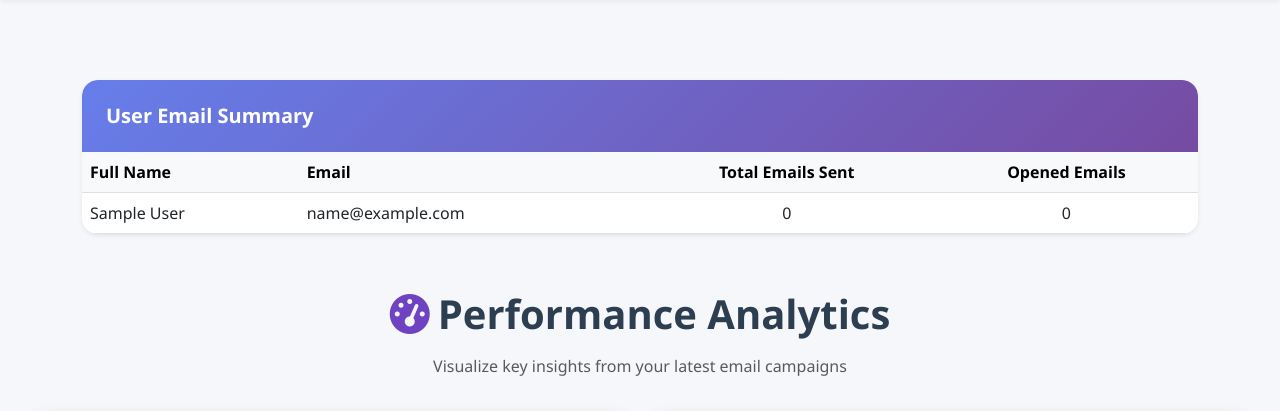
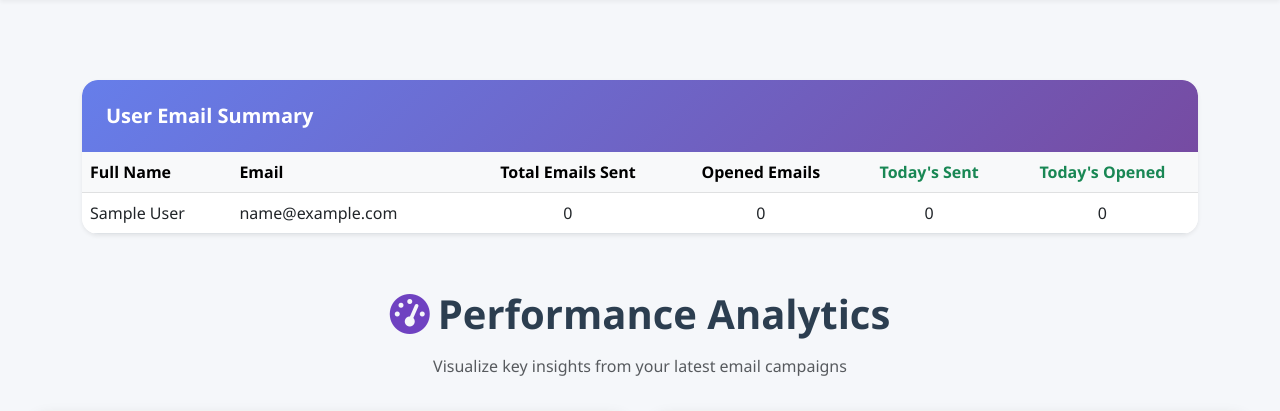
Before and after one commit to nikita10kj/sales-with-AI, a Django app: page /users/ in a window 1280 px wide. Shown: the part 88-499 px from the top of the page. Run offline with Django 5.2, Linux system fonts and the light colour scheme; the visitor is signed in with stand-in values (Sample User, id 1); data comes from the database, SQL or seed files in the repository; data that the repository does not hold is empty; parts of the project's set-up code (start-up, migrations or seed data) failed here and were passed over.

Commit message:
day wise sent mail

```diff
--- a/users/templates/users/dashboard.html
+++ b/users/templates/users/dashboard.html
@@ -61,6 +61,8 @@
             <th>Email</th>
             <th class="text-center">Total Emails Sent</th>
             <th class="text-center">Opened Emails</th>
+            <th class="text-center text-success">Today's Sent</th>
+            <th class="text-center text-success">Today's Opened</th>
           </tr>
         </thead>
         <tbody>
@@ -70,6 +72,8 @@
             <td>{{ u.email }}</td>
             <td class="text-center">{{ u.total_sent }}</td>
             <td class="text-center">{{ u.opened_count }}</td>
+            <td class="text-center">{{ u.today_sent }}</td>
+            <td class="text-center">{{ u.today_opened }}</td>
           </tr>
           {% endfor %}
         </tbody>
--- a/users/views.py
+++ b/users/views.py
@@ -77,10 +77,22 @@ class HomeView(LoginRequiredMixin, TemplateView):
             campaign_types = TargetAudience.objects.all().exclude(framework__isnull=True).exclude(
                 framework__exact='')
             recent_activities = ActivityLog.objects.all().order_by('-timestamp')[:5]
+
+            today = now().date()
+
             all_users = CustomUser.objects.annotate(
                 total_sent=Count('sent_email'),
-                opened_count=Count('sent_email', filter=Q(sent_email__opened=True))
+                opened_count=Count('sent_email', filter=Q(sent_email__opened=True)),
+                today_sent=Count(
+                    'sent_email',
+                    filter=Q(sent_email__created__date=today)
+                ),
+                today_opened=Count(
+                    'sent_email',
+                    filter=Q(sent_email__created__date=today, sent_email__opened=True)
+                ),
             )
+
 
         else:
             sent_emails = SentEmail.objects.filter(user=user)
@@ -166,7 +178,7 @@ class HomeView(LoginRequiredMixin, TemplateView):
             'top_campaigns': top_campaigns_data,
             'recent_activities': recent_activities,
             'all_users': all_users,
-            'sent_emails': sent_emails
+            'sent_emails': sent_emails,
         })
 
         return context
```
